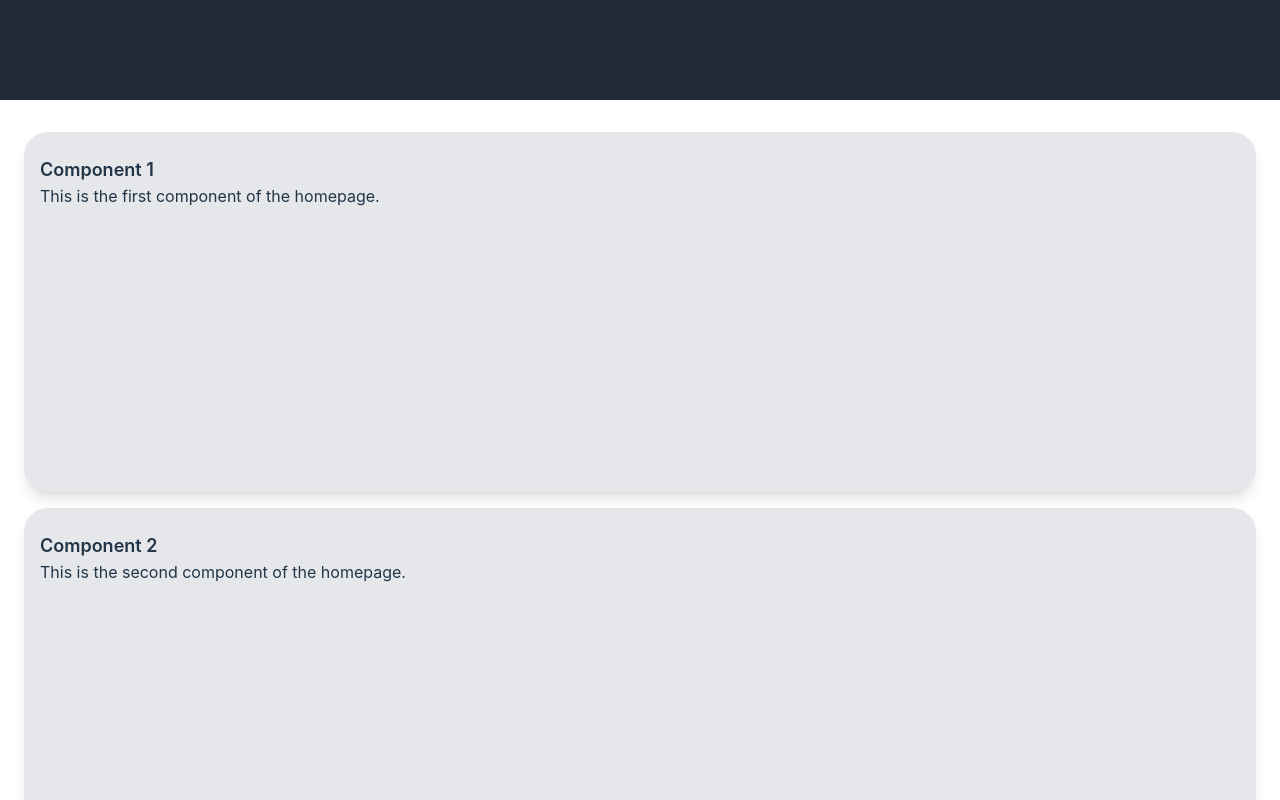
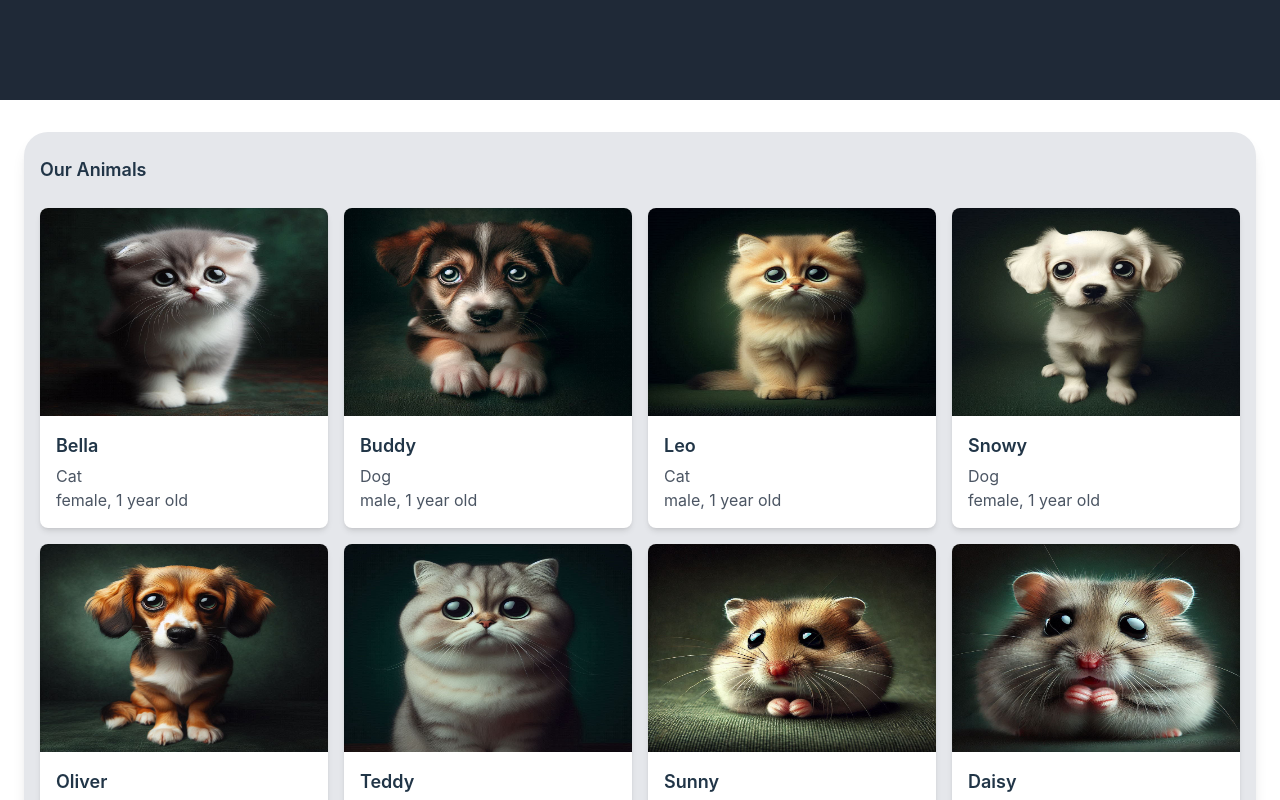
Before and after one commit to chingu-voyages/V53-tier3-team-40, a React (Vite) app in the folder client/: page / in a window 1280 px wide. Shown: the part 460-1260 px from the top of the page. Built offline with nearby package versions, Linux system fonts and the light colour scheme.

Commit message:
add Animals component

```diff
--- a/client/src/assets/dummydata/animals.js
+++ b/client/src/assets/dummydata/animals.js
@@ -1,3 +1,12 @@
+import image1 from './images/1.jpg'
+import image2 from './images/2.jpg'
+import image3 from './images/3.jpg'
+import image4 from './images/4.jpg'
+import image5 from './images/5.jpg'
+import image6 from './images/6.jpg'
+import image7 from './images/7.jpg'
+import image8 from './images/8.jpg'
+
 const animals = [
   {
     _id: "1",
@@ -5,7 +14,7 @@ const animals = [
     animalType: "cat",
     age: 1,
     gender: "female",
-    image: "/images/1.jpeg",
+    image: image1,
   },
   {
     _id: "2",
@@ -13,7 +22,7 @@ const animals = [
     animalType: "dog",
     age: 1,
     gender: "male",
-    image: "/images/2.jpeg",
+    image: image2,
   },
   {
     _id: "3",
@@ -21,7 +30,7 @@ const animals = [
     animalType: "cat",
     age: 1,
     gender: "male",
-    image: "/images/3.jpeg",
+    image: image3,
   },
   {
     _id: "4",
@@ -29,7 +38,7 @@ const animals = [
     animalType: "dog",
     age: 1,
     gender: "female",
-    image: "/images/4.jpeg",
+    image: image4,
   },
   {
     _id: "5",
@@ -37,7 +46,7 @@ const animals = [
     animalType: "dog",
     age: 2,
     gender: "male",
-    image: "/images/5.jpeg",
+    image: image5,
   },
   {
     _id: "6",
@@ -45,7 +54,7 @@ const animals = [
     animalType: "cat",
     age: 4,
     gender: "male",
-    image: "/images/6.jpeg",
+    image: image6,
   },
   {
     _id: "7",
@@ -53,7 +62,7 @@ const animals = [
     animalType: "hamster",
     age: 1,
     gender: "male",
-    image: "/images/7.jpeg",
+    image: image7,
   },
   {
     _id: "8",
@@ -61,7 +70,7 @@ const animals = [
     animalType: "hamster",
     age: 2,
     gender: "female",
-    image: "/images/8.jpeg",
+    image: image8,
   },
 ];
 
--- /dev/null
+++ b/client/src/components/Animals.jsx
@@ -0,0 +1,33 @@
+import React from "react";
+import animals from "../assets/dummydata/animals";
+
+const Animals = () => (
+  <div className="w-full max-w-7xl px-4 py-6 bg-gray-200 rounded-3xl shadow-lg">
+    <h2 className="text-lg font-semibold mb-6">Our Animals</h2>
+    <div className="grid grid-cols-1 sm:grid-cols-2 md:grid-cols-3 lg:grid-cols-4 gap-4">
+      {animals.map((animal) => (
+        <div
+          key={animal._id}
+          className="bg-white rounded-lg shadow-md overflow-hidden hover:shadow-xl transition-shadow flex flex-col h-[320px]"
+        >
+          <div className="h-[300px] overflow-hidden">
+            <img
+              src={animal.image}
+              alt={animal.name}
+              className="w-full h-full transition-transform duration-500 ease-in-out hover:scale-110"
+            />
+          </div>
+          <div className="p-4 flex-1">
+            <h3 className="font-semibold text-lg mb-1">{animal.name}</h3>
+            <div className="text-gray-600">
+              <p className="capitalize">{animal.animalType}</p>
+              <p>{animal.gender}, {animal.age} year{animal.age !== 1 ? 's' : ''} old</p>
+            </div>
+          </div>
+        </div>
+      ))}
+    </div>
+  </div>
+);
+
+export default Animals;
--- a/client/src/components/Component1.jsx
+++ /dev/null
@@ -1,10 +0,0 @@
-import React from "react";
-
-const Component1 = () => (
-  <div className="w-full max-w-7xl h-[45vh] px-4 py-6 bg-gray-200 rounded-3xl shadow-lg">
-    <h2 className="text-lg font-semibold">Component 1</h2>
-    <p>This is the first component of the homepage.</p>
-  </div>
-);
-
-export default Component1;
--- a/client/src/layout/HomeLayout.jsx
+++ b/client/src/layout/HomeLayout.jsx
@@ -1,5 +1,5 @@
 import Header from "../components/Header";
-import Component1 from "../components/Component1";
+import Animals from "../components/Animals";
 import Component2 from "../components/Component2";
 import Footer from "../components/Footer";
 
@@ -12,7 +12,7 @@ const HomeLayout = () => {
       <main className="w-full">
         <div className="w-full px-6 py-8 space-y-4">
           <div className="flex justify-center w-full">
-            <Component1 />
+            <Animals />
           </div>
           <div className="flex justify-center w-full">
             <Component2 />
```
